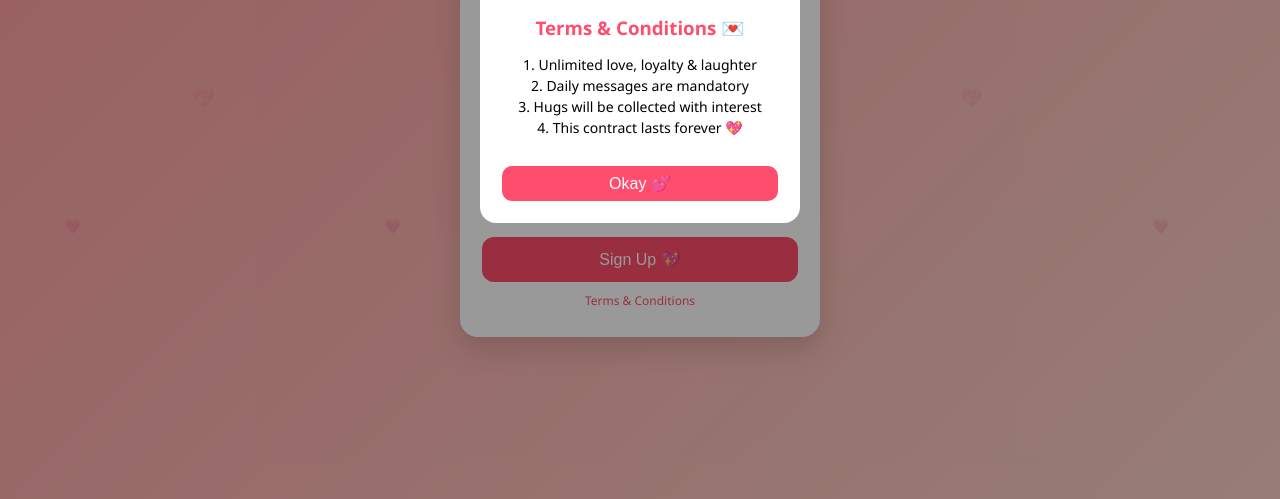
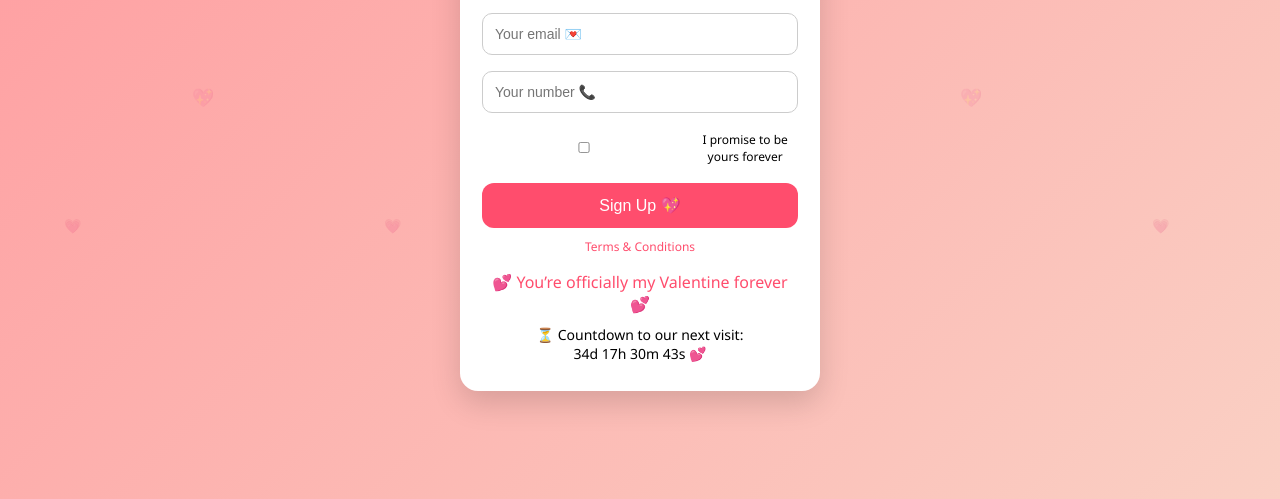
Before and after one commit to Hadiya21/urgent-, a plain HTML site: page index.html in a window 1280 px wide. Shown: the part 301-800 px from the top of the page. Drawn offline with Linux system fonts and the light colour scheme.

Commit message:
index.html

```diff
--- a/index.html
+++ b/index.html
@@ -122,9 +122,9 @@
     cursor: pointer;
   }
 
-  .hidden {
-    display: none;
-  }
+.modal.hidden {
+  display: none;
+}
 
   .message {
     margin-top: 16px;
```
